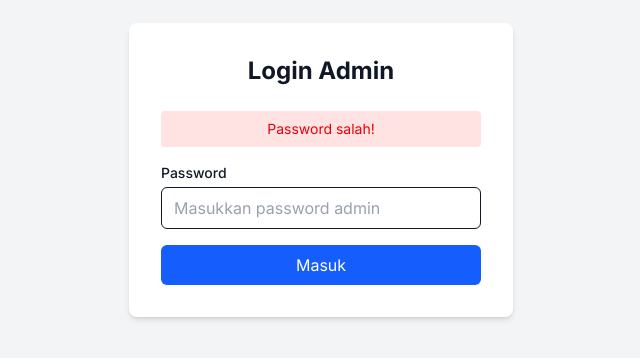
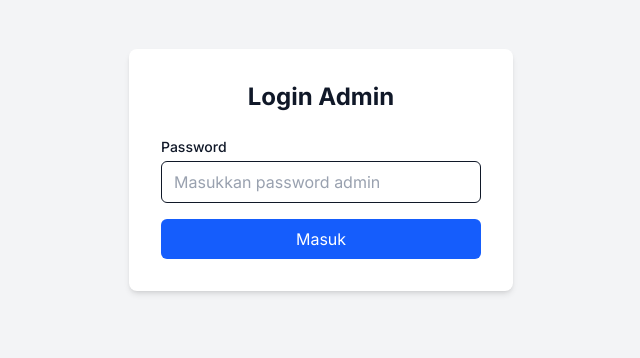
Before and after one commit to fauzanhuzaifah/toko-online, a Next.js app: page /admin/login in a window 1280 px wide. Shown: the part 230-588 px from the top of the page, without its empty margins (319-959 px from the left). Built offline with nearby package versions, Linux system fonts and the light colour scheme.

Commit message:
Fix: Perbaiki tipe data searchParams dan warna teks login

```diff
--- a/app/admin/login/page.tsx
+++ b/app/admin/login/page.tsx
@@ -1,16 +1,20 @@
 // app/admin/login/page.tsx
 import { login } from "../../actions";
 
-export default function LoginPage(props: {
+// Jadikan fungsi ini async
+export default async function LoginPage(props: {
   searchParams: Promise<{ error?: string }>;
 }) {
+  // Await searchParams sebelum digunakan
+  const searchParams = await props.searchParams;
+
   return (
     <div className="min-h-screen flex items-center justify-center bg-gray-100">
       <div className="bg-white p-8 rounded-lg shadow-md w-full max-w-sm">
         <h1 className="text-2xl font-bold mb-6 text-center text-gray-900">Login Admin</h1>
 
         {/* Pesan error jika password salah */}
-        {props.searchParams && props.searchParams.then(params => params.error) && (
+        {searchParams.error && (
           <p className="bg-red-100 text-red-600 p-2 rounded text-center text-sm mb-4">
             Password salah!
           </p>
```
